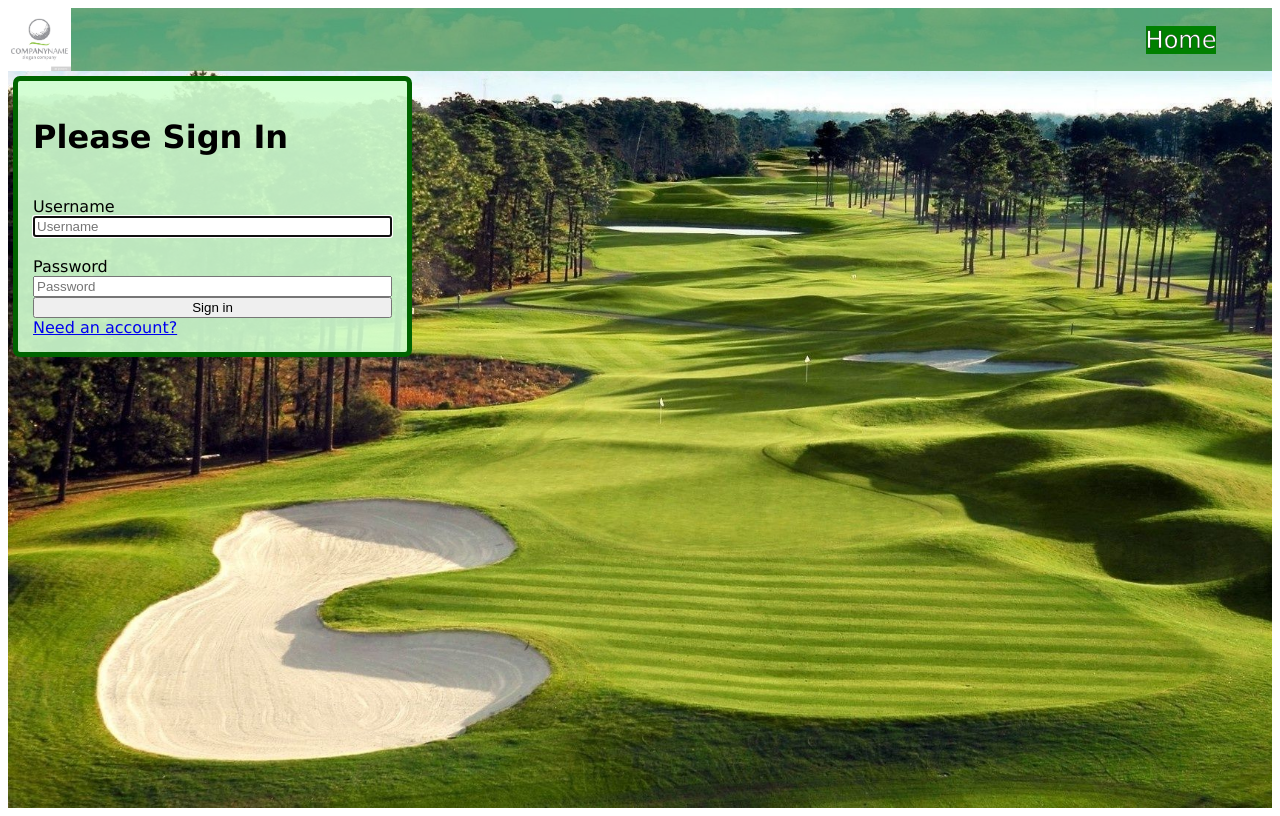
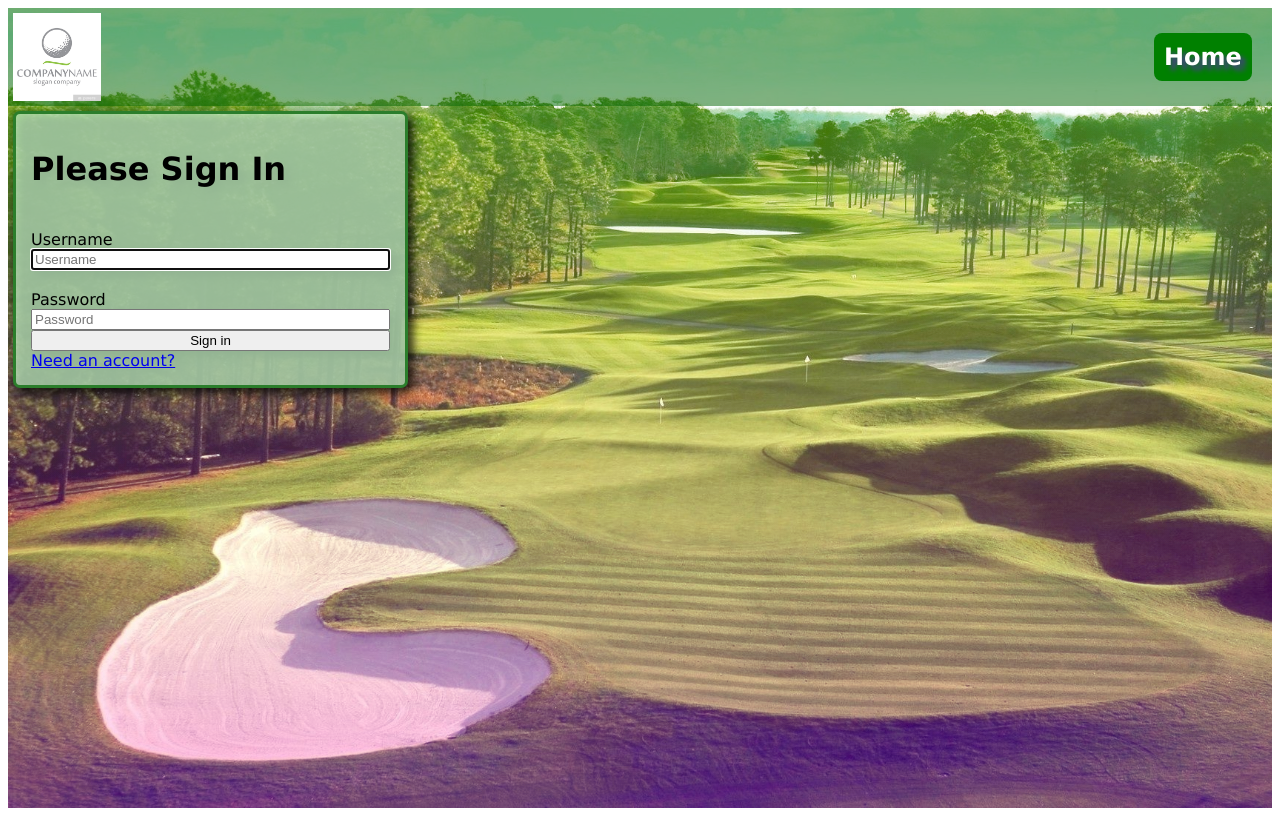
Before and after one commit to dschneiderman12/c-sharp-final-capstone-team-2, a Vue app in the folder vue/: page /login in a window 1280 px wide. Built offline with nearby package versions, Linux system fonts and the light colour scheme.

Commit message:
style changes to login- colors, overlay, and shadows

```diff
--- a/vue/src/App.vue
+++ b/vue/src/App.vue
@@ -23,60 +23,73 @@
   font-family: "Lucida Sans", "Lucida Sans Regular", "Lucida Grande",
     "Lucida Sans Unicode", Geneva, Verdana, sans-serif;
 }
-.homeLink {
-  text-decoration: none;
 
-  text-shadow: darkslateblue;
-  color: white;
-  font-size: x-large;
-  -webkit-text-stroke-width: 0.3px;
-  -webkit-text-stroke-color: rgb(0, 0, 0);
-  background-color: green;
-}
+
 #login {
-  background-color: rgba(209, 255, 209, 0.9);
-  border-color: darkgreen;
+
+  background-color: rgba(209, 255, 209, 0.7);
+
+  border-color: rgb(43, 126, 43);
   border-style: solid;
-  border-width: 5px;
+  border-width: 3px;
   border-radius: 7px;
   padding: 5px;
   margin: 5px;
   width: 30%;
+
+  filter: drop-shadow(5px 5px 5px black);
+
 }
 
 #nav  > img
 {
-  max-width: 5%;
-  margin-right: 85%;
+  max-width: 7%;
+  /* margin-right: 80%; */
 }
 #nav {
-  /* height: 5vh; */
+
+/* this selects the top bar (logo, navigation buttons) */
+
   background-color: rgba(0, 100, 0, 0.5);
-  /* border-radius: 7px;
-  padding: 5px; */
+  /* border-radius: 7px;*/
+  padding: 5px;
 
   display: flex;
   flex-direction: row;
  align-items: center;
-  /* justify-content: flex-end; */
+  justify-content: space-between;
 
 }
+
+
 #app {
   max-width: 100%;
   min-height: 100vh;
+  background-blend-mode: overlay;
   background: url("images/golfCourse1.jpg"),
-   linear-gradient(to bottom, #efe8f5, #8845e0);
+   linear-gradient(to bottom, #a1cc79, #9d5fb6);
   background-size: cover;
 }
-#nav > div {
 
-  /* display: flex;
-  justify-content: flex-end; */
-  /* width: 400px; */
-  /* margin-left: 90%; */
-}
-router-link {
+
+
+#nav > div > a{
+
+  /* this selects all of the navigation links */
+
   background-color: green;
-  height: 100px;
+  text-decoration: none;
+font-weight: bold;
+  text-shadow: darkslateblue 5px 5px 5px;
+  color: white;
+  font-size: x-large;
+  /* -webkit-text-stroke-width: 1px;
+  -webkit-text-stroke-color: rgb(0, 0, 0); */
+
+
+  margin-right: 5px;
+  padding:10px;
+  border-radius: 8px;
+
 }
 </style>
```
Also changed, not shown: 17 other files (tests, documents, lock files or other folders).
